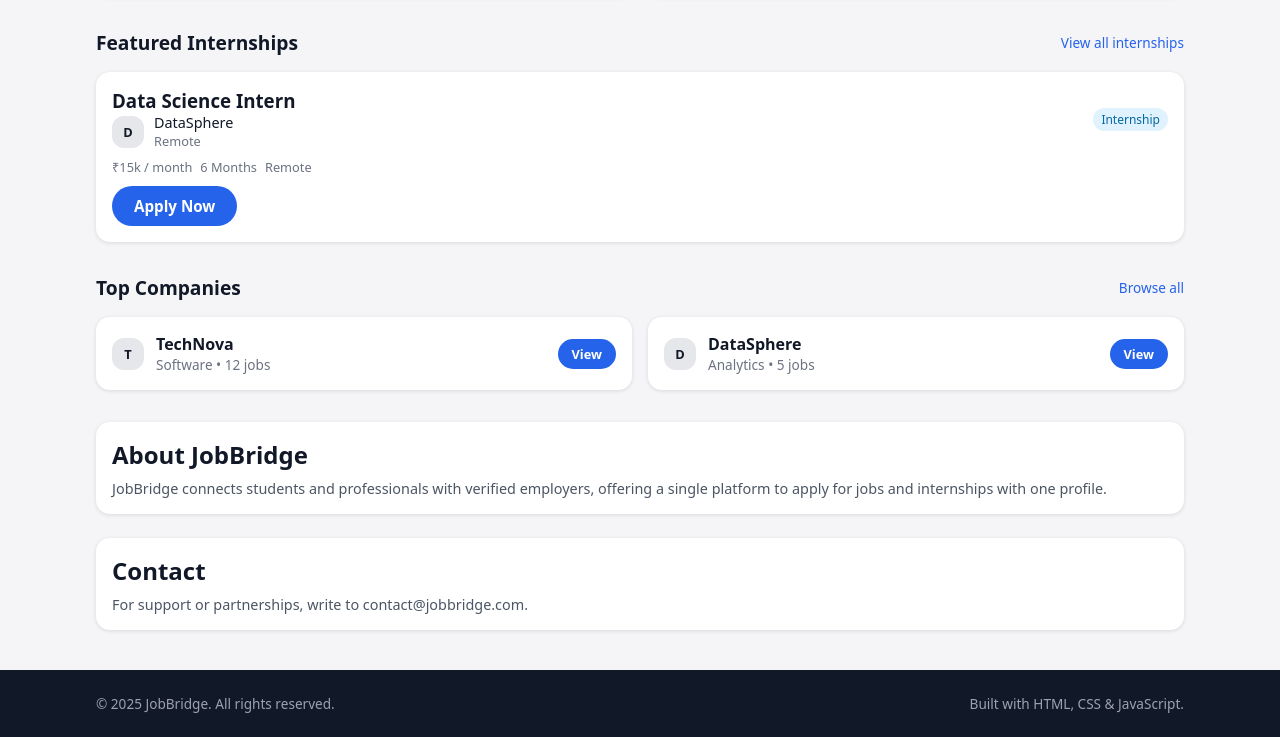
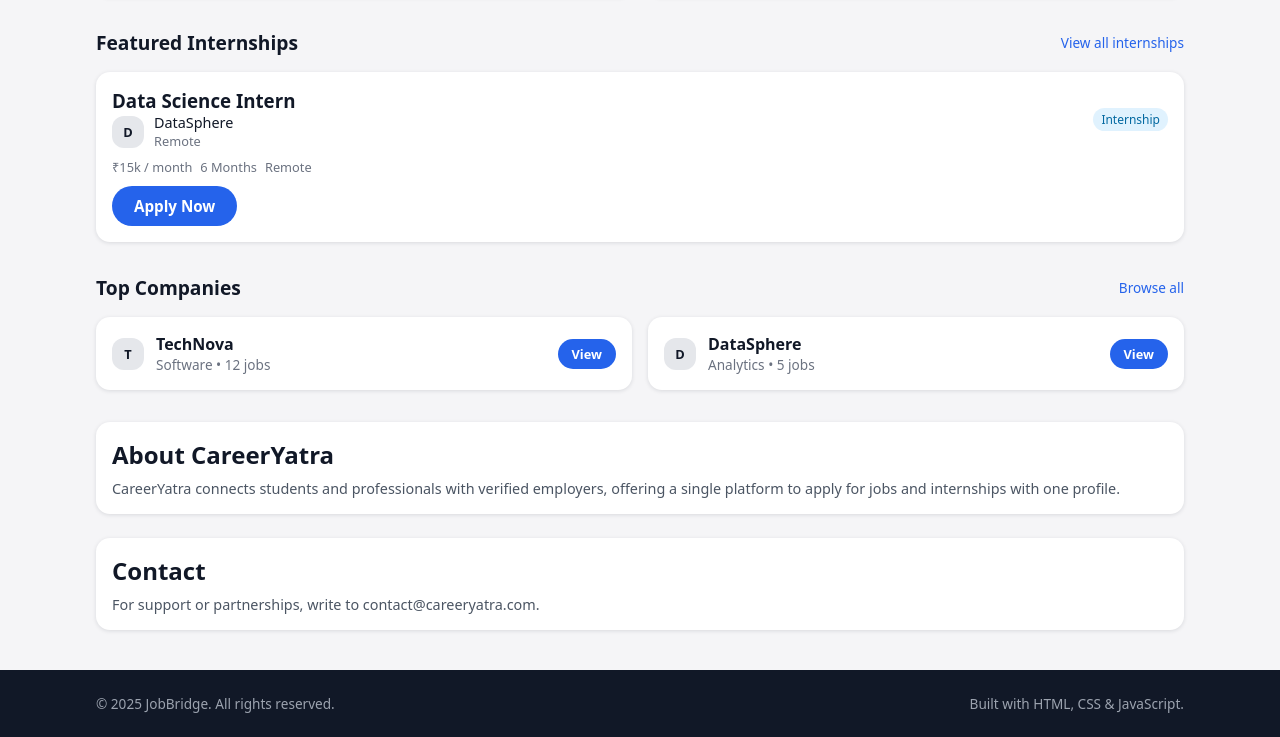
Before and after one commit to Asritha-Kandukuri/jobBridge, a plain HTML site: page index.html in a window 1280 px wide. Shown: the part 917-1654 px from the top of the page. Drawn offline with Linux system fonts and the light colour scheme.

Commit message:
Update index.html

```diff
--- a/index.html
+++ b/index.html
@@ -208,9 +208,9 @@
     <!-- About -->
     <section id="about" style="margin-top:32px">
       <div class="card">
-        <h2>About JobBridge</h2>
+        <h2>About CareerYatra</h2>
         <p style="font-size:0.9rem;color:#4b5563;margin-top:8px">
-          JobBridge connects students and professionals with verified employers,
+          CareerYatra connects students and professionals with verified employers,
           offering a single platform to apply for jobs and internships with one
           profile.
         </p>
@@ -222,7 +222,7 @@
       <div class="card">
         <h2>Contact</h2>
         <p style="font-size:0.9rem;color:#4b5563;margin-top:8px">
-          For support or partnerships, write to contact@jobbridge.com.
+          For support or partnerships, write to contact@careeryatra.com.
         </p>
       </div>
     </section>
```
